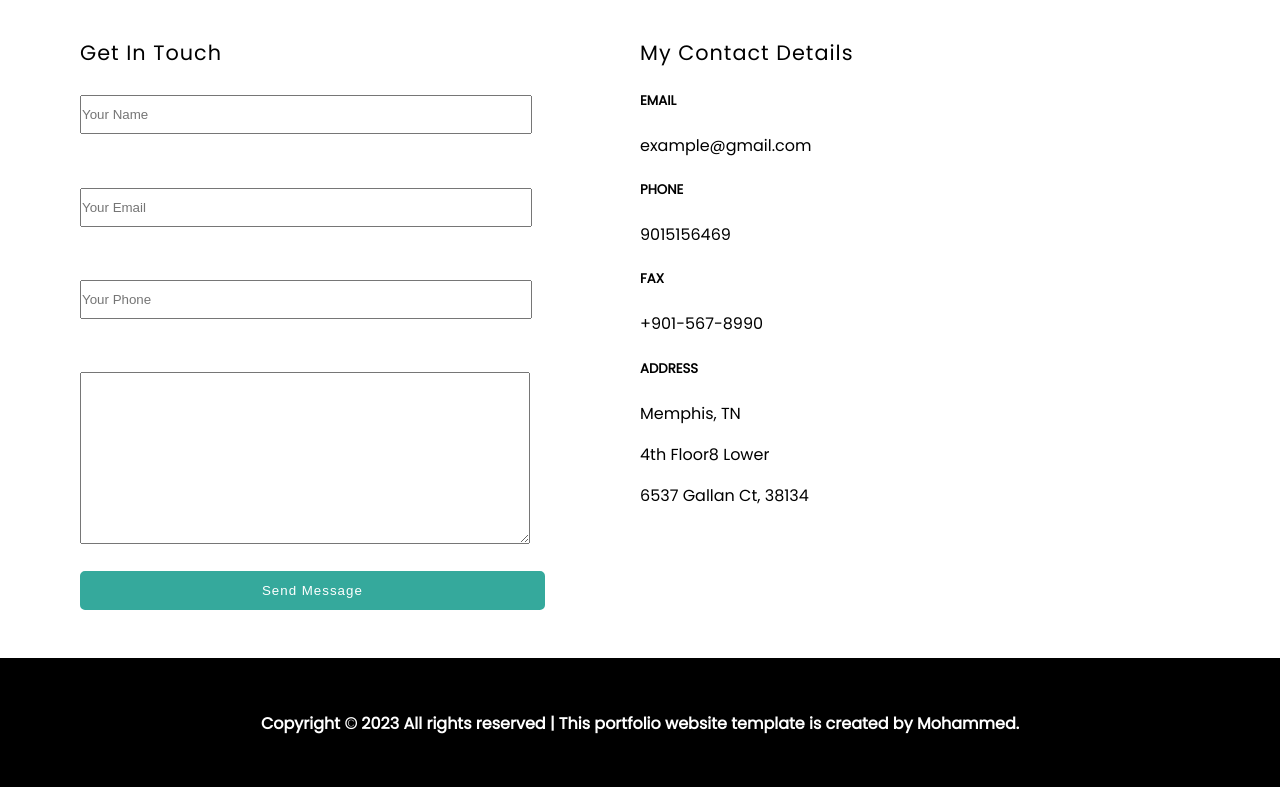
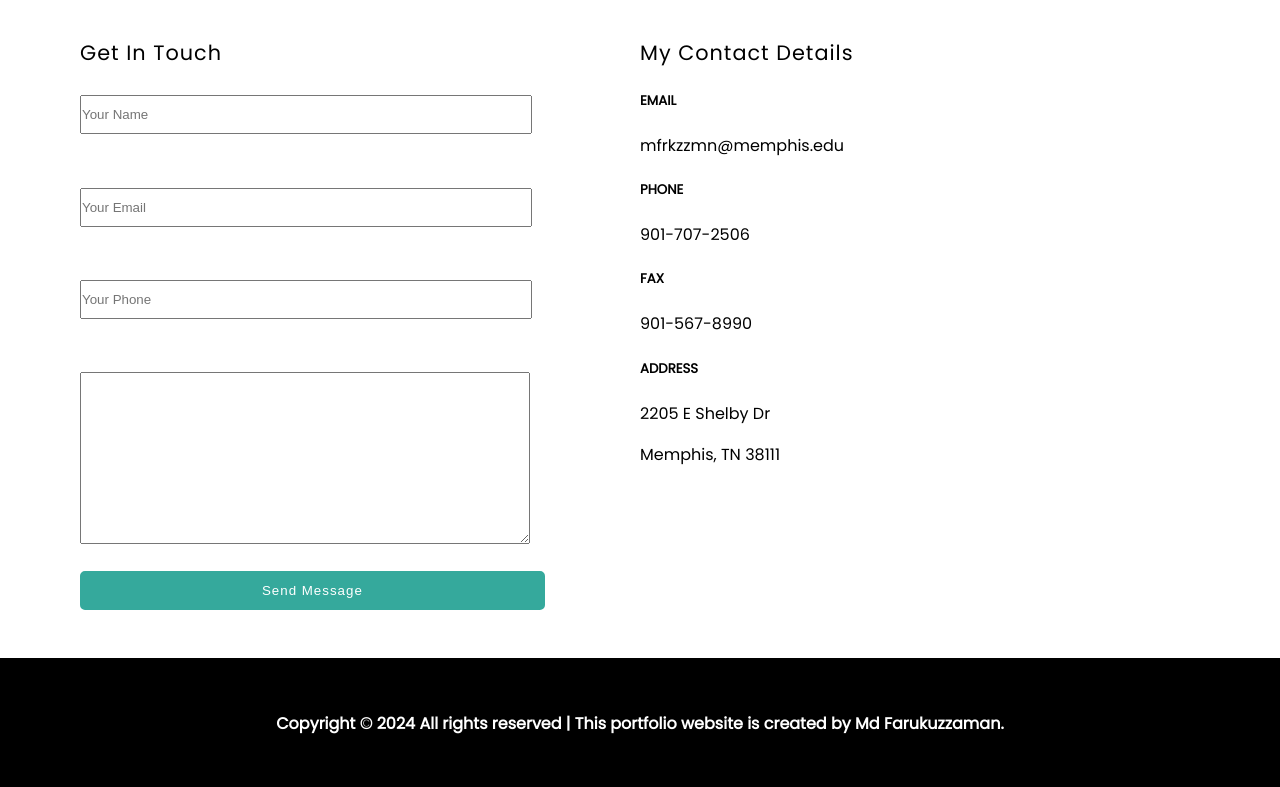
Before and after one commit to mfrkzzmn/Interactive-Portfolio-static-site, a plain HTML site: page index.html in a window 1280 px wide. Shown: the part 2840-3627 px from the top of the page. Drawn offline with Linux system fonts and the light colour scheme.

Commit message:
fixed the contact info.

```diff
--- a/index.html
+++ b/index.html
@@ -277,21 +277,20 @@
                 <h1 class="greet-heading">My Contact Details</h1>
                 <div class="details">
                     <h5 class="contact-heading">EMAIL</h5>
-                    <p class="contact-text">example@gmail.com</p>
+                    <p class="contact-text">mfrkzzmn@memphis.edu</p>
                 </div>
                 <div class="details">
                     <h5 class="contact-heading">PHONE</h5>
-                    <p class="contact-text">9015156469</p>
+                    <p class="contact-text">901-707-2506</p>
                 </div>
                 <div class="details">
                     <h5 class="contact-heading">FAX</h5>
-                    <p class="contact-text">+901-567-8990</p>
+                    <p class="contact-text">901-567-8990</p>
                 </div>
                 <div class="details">
                     <h5 class="contact-heading">ADDRESS</h5>
-                    <p class="contact-text">Memphis, TN</p>
-                    <p>4th Floor8 Lower</p>
-                    <p>6537 Gallan Ct, 38134</p>
+                    <p>2205 E Shelby Dr</p>
+                    <p>Memphis, TN 38111</p>
                 </div>
             </div>
         </div>
@@ -301,9 +300,9 @@
     <footer class="footer">
         <div class="footer-content text-center">
             <h4>
-                Copyright © 2023 All rights reserved |
-                This portfolio website template is created
-                by Mohammed.
+                Copyright © 2024 All rights reserved |
+                This portfolio website is created
+                by Md Farukuzzaman.
             </h4>
 
         </div>
```
